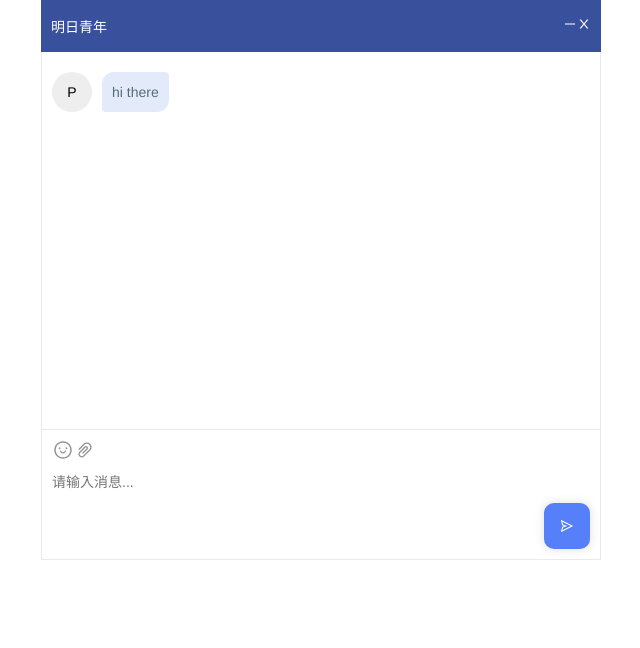
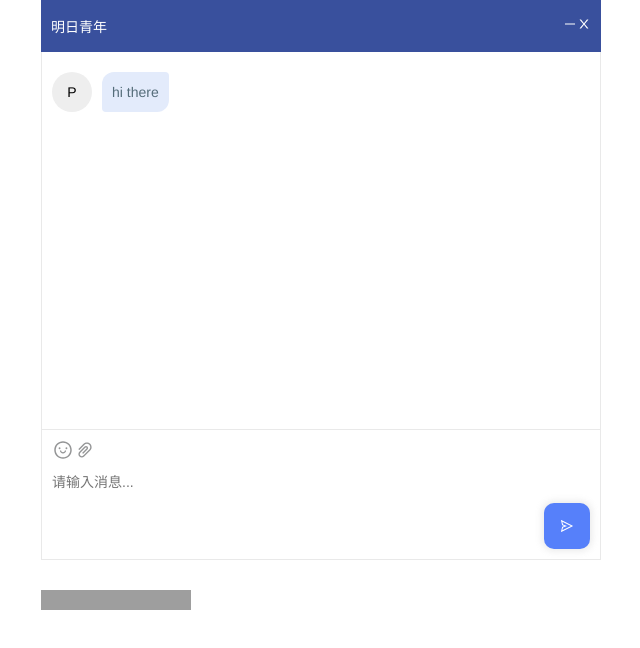
Before and after one commit to unclepan/uncle-vue-chat, a Vue app: page / in a window 1280 px wide. Shown: the top 648 px of the page, without its empty margins (319-959 px from the left). Built offline with nearby package versions, Linux system fonts and the light colour scheme; grey boxes are pictures that could not be loaded.

Commit message:
fix:demo调整

```diff
--- a/src/App.vue
+++ b/src/App.vue
@@ -1,6 +1,16 @@
 <template>
   <div id="app">
     <vueChat :feedList="feedList" :author="author"/>
+    <div :class="$style.footer">
+      <iframe
+        src="https://ghbtns.com/github-btn.html?user=unclepan&repo=uncle-vue-chat&type=star"
+        frameborder="0"
+        scrolling="0"
+        width="150"
+        height="20"
+        title="GitHub">
+      </iframe>
+    </div>
   </div>
 </template>
 
@@ -29,3 +39,11 @@ export default {
   },
 };
 </script>
+
+<style lang="scss" module>
+.footer{
+  width: 560px;
+  margin: 0 auto;
+  padding: 30px 0;
+}
+</style>
```
